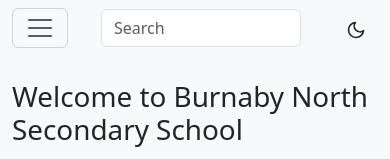
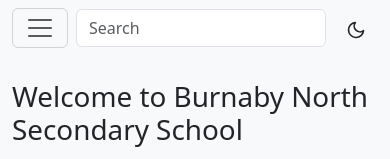
Before and after one commit to zipeng-liu/bnss-redesign, a React (Vite) app: page / in a window 390 px wide. Shown: the top 159 px of the page. Built offline with nearby package versions, Linux system fonts and the light colour scheme; the HTML template or start-up script is replaced by a standard one.

Commit message:
fix search bar

```diff
--- a/src/components/Navbar.jsx
+++ b/src/components/Navbar.jsx
@@ -4,6 +4,7 @@
 
 function Navbar({ darkMode, toggleDarkMode }) {
   return (
+    <>
       <nav
         className={`navbar navbar-expand-lg ${
           darkMode ? "navbar-dark bg-dark" : "navbar-light bg-light"
@@ -13,13 +14,13 @@
           {/* Desktop: Left side (logo, school name, navigation buttons) */}
           <div className="d-none d-lg-flex align-items-center">
             <Link className="navbar-brand me-3" to="/">
-            <img
-              src="/logo192.png"
+              {/* <img
+                src="/logo.png"
                 alt="Logo"
                 width="30"
                 height="30"
                 className="d-inline-block align-text-top me-2"
-            />
+              /> */}
               Burnaby North Secondary School
             </Link>
             <ul className="navbar-nav flex-row">
@@ -58,14 +59,18 @@
                 background: "transparent",
               }}
             >
-            {darkMode ? <FiSun size={20} color="#fff" /> : <FiMoon size={20} />}
+              {darkMode ? (
+                <FiSun size={20} color="#fff" />
+              ) : (
+                <FiMoon size={20} />
+              )}
             </button>
           </div>
 
-        {/* Mobile view: Combined row with menu toggler, search bar, and dark/light mode button */}
-        <div className="d-flex d-lg-none align-items-center w-100 justify-content-between">
+          {/* Mobile view: Combined row with menu toggler, responsive search bar, and dark/light mode button */}
+          <div className="d-flex d-lg-none align-items-center w-100">
             <button
-            className="navbar-toggler"
+              className="navbar-toggler me-2"
               type="button"
               data-bs-toggle="collapse"
               data-bs-target="#mobileNav"
@@ -77,9 +82,8 @@
             </button>
             <input
               type="text"
-            className="form-control mx-2"
+              className="form-control me-2 flex-grow-1"
               placeholder="Search"
-            style={{ width: "200px" }}
             />
             <button
               className="btn"
@@ -90,8 +94,13 @@
                 background: "transparent",
               }}
             >
-            {darkMode ? <FiSun size={20} color="#fff" /> : <FiMoon size={20} />}
+              {darkMode ? (
+                <FiSun size={20} color="#fff" />
+              ) : (
+                <FiMoon size={20} />
+              )}
             </button>
+          </div>
         </div>
 
         {/* Mobile: Collapsible nav links as an overlay dropdown */}
@@ -136,8 +145,8 @@
             </ul>
           </div>
         </div>
-      </div>
       </nav>
+    </>
   );
 }
 
```
Also changed, not shown: public/logo.png (added). Lines whose indentation alone changed are shown as unchanged.
